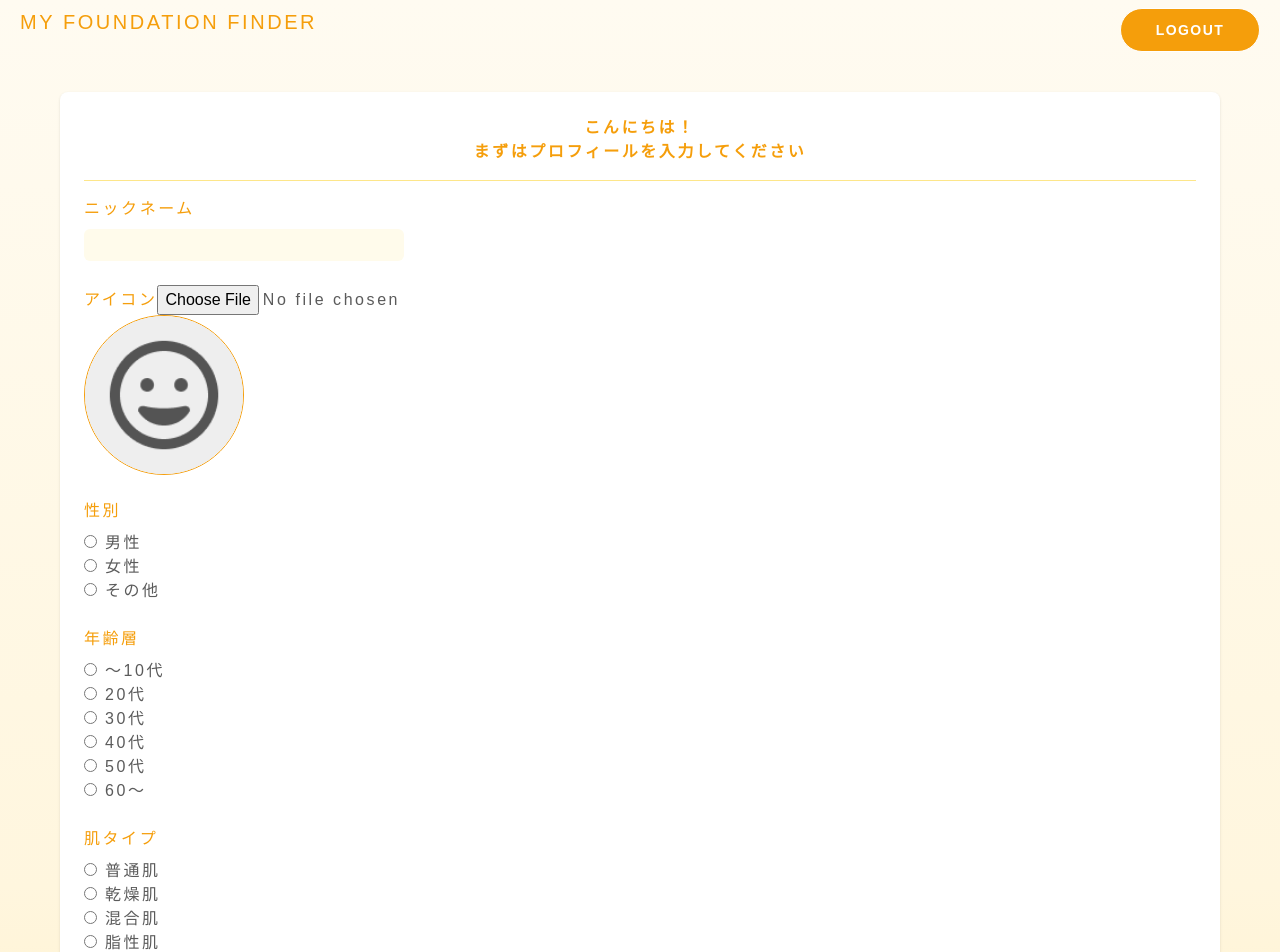
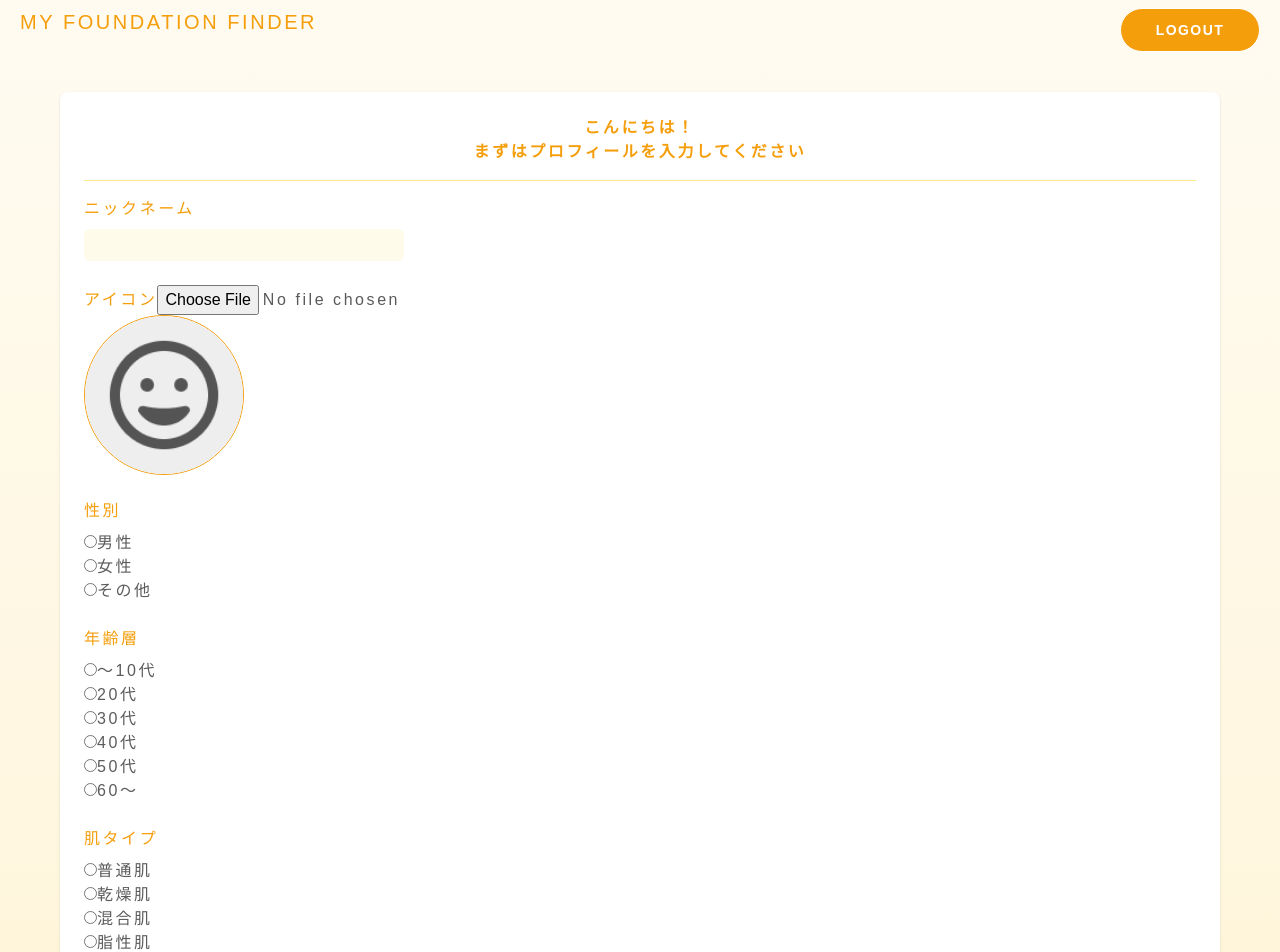
Before and after one commit to nsmuy/my-original-app, a Next.js app: page /mypage in a window 1280 px wide. Shown: the top 952 px of the page. Built offline with nearby package versions, Linux system fonts and the light colour scheme; no server answers; the database is empty; sample sign-in values are in the browser's storage.

Commit message:
ラジオボタンコンポーネントの共通化

```diff
--- a/src/app/comparison/page.tsx
+++ b/src/app/comparison/page.tsx
@@ -1,6 +1,6 @@
 "use client"
 
-import React, { useEffect, useState } from 'react';
+import React, { useState } from 'react';
 import { useAuthContext } from '../../auth/AuthContext'
 import { useRouter } from 'next/navigation';
 import useLoginGuard from '@/auth/useLoginGuard';
--- a/src/app/reviews/create/page.tsx
+++ b/src/app/reviews/create/page.tsx
@@ -68,13 +68,17 @@ const CreateReview = () => {
         if(user) {
           const userRef = doc(db, "userProfiles", user.uid);
           const userDocSnap = await getDoc(userRef);
+
+          if(userDocSnap.data()) {
             setUserInfo({
               ...userInfo,
               id: user.uid,
               age: userDocSnap.data()?.age,
               gender: userDocSnap.data()?.gender,
               skinType: userDocSnap.data()?.skinType,
-          })
+            });
+          }
+          return;
         }
       }
 
--- a/src/components/mypage/AgeRadioButton.tsx
+++ /dev/null
@@ -1,26 +0,0 @@
-import React from 'react'
-import { UserProfile } from '@/types/UserProfile'
-
-type AgeRadioButtonProps = {
-  age: {label: string, value: string}
-  inputUserProfile: Omit<UserProfile, 'id'>
-  setInputUserProfile: React.Dispatch<React.SetStateAction<Omit<UserProfile, 'id'>>>
-}
-
-const AgeRadioButton = ({age, inputUserProfile, setInputUserProfile}: AgeRadioButtonProps) => {
-  return (
-    <div>
-      <input
-        type="radio"
-        id={age.label}
-        name="age"
-        value={age.value}
-        checked={inputUserProfile?.age === age.value}
-        onChange={() => setInputUserProfile({ ...inputUserProfile, age: age.value as UserProfile['age'] })}
-      />
-      <label htmlFor={age.label} className='ml-2'>{age.value}</label>
-    </div>
-  )
-}
-
-export default AgeRadioButton
--- a/src/components/mypage/RegisterUserProfile.tsx
+++ b/src/components/mypage/RegisterUserProfile.tsx
@@ -9,9 +9,7 @@ import { getDownloadURL, getStorage, ref, uploadBytes } from "firebase/storage";
 import defaultIcon from "@/assets/userIcon_default.png";
 import Image from "next/image";
 import { ageOptions, genderOptions, skinTypeOptions } from "@/constants/userData";
-import GenderRadioButton from "./GenderRadioButton";
-import AgeRadioButton from "./AgeRadioButton";
-import SkinTypeRadioButton from "./SkinTypeRadioButton";
+import UserProfileOptionButton from "./UserProfileOptionButton";
 
 type RegisterUserProfileProps = {
   setIsFirstVisit: React.Dispatch<React.SetStateAction<boolean>>;
@@ -108,22 +106,39 @@ const RegisterUserProfile = ({ setIsFirstVisit }: RegisterUserProfileProps) => {
           <div>
             <p className="mb-2 text-amber-500">性別</p>
             {genderOptions.map((gender) => (
-              <GenderRadioButton key={gender.label} gender={gender} inputUserProfile={inputUserProfile} setInputUserProfile={setInputUserProfile} />
+              <UserProfileOptionButton
+                key={gender.label}
+                option={gender}
+                name="gender"
+                inputUserProfile={inputUserProfile}
+                setInputUserProfile={setInputUserProfile}
+              />
             ))}
           </div>
 
           <div>
             <p className="mb-2 text-amber-500">年齢層</p>
             {ageOptions.map((age) => (
-              <AgeRadioButton key={age.label} age={age} inputUserProfile={inputUserProfile} setInputUserProfile={setInputUserProfile} />
+              <UserProfileOptionButton
+                key={age.label}
+                option={age}
+                name="age"
+                inputUserProfile={inputUserProfile}
+                setInputUserProfile={setInputUserProfile}
+              />
             ))}
           </div>
 
           <div>
             <p className="mb-2 text-amber-500">肌タイプ</p>
-
             {skinTypeOptions.map((skinType) => (
-              <SkinTypeRadioButton key={skinType.label} skinType={skinType} inputUserProfile={inputUserProfile} setInputUserProfile={setInputUserProfile} />
+              <UserProfileOptionButton
+                key={skinType.label}
+                option={skinType}
+                name="skinType"
+                inputUserProfile={inputUserProfile}
+                setInputUserProfile={setInputUserProfile}
+              />
             ))}
           </div>
 
--- a/src/components/mypage/SkinTypeRadioButton.tsx
+++ /dev/null
@@ -1,26 +0,0 @@
-import React from 'react'
-import { UserProfile } from '@/types/UserProfile';
-
-type SkinTypeRadioButtonProps = {
-  skinType: {label: string, value: string}
-  inputUserProfile: Omit<UserProfile, 'id'>
-  setInputUserProfile: React.Dispatch<React.SetStateAction<Omit<UserProfile, 'id'>>>
-}
-
-const SkinTypeRadioButton = ({skinType, inputUserProfile, setInputUserProfile}: SkinTypeRadioButtonProps) => {
-  return (
-    <div>
-      <input
-        type="radio"
-        id={skinType.label}
-        name="skinType"
-        value={skinType.value}
-        checked={inputUserProfile?.skinType === skinType.value}
-        onChange={() => setInputUserProfile({ ...inputUserProfile, skinType: skinType.value as UserProfile['skinType'] })}
-      />
-      <label htmlFor={skinType.label} className='ml-2'>{skinType.value}</label>
-    </div>
-  )
-}
-
-export default SkinTypeRadioButton
--- /dev/null
+++ b/src/components/mypage/UserProfileOptionButton.tsx
@@ -0,0 +1,27 @@
+import React from 'react'
+import { UserProfile } from '@/types/UserProfile'
+
+type UserProfileOptionButtonProps = {
+  option: {label: string, value: string},
+  name: 'age' | 'gender' | 'skinType',
+  inputUserProfile: Omit<UserProfile, 'id'>,
+  setInputUserProfile: React.Dispatch<React.SetStateAction<Omit<UserProfile, 'id'>>>
+}
+
+const UserProfileOptionButton = ({ option, name, inputUserProfile, setInputUserProfile }: UserProfileOptionButtonProps) => {
+  return (
+    <div>
+      <input
+        type="radio"
+        id={option.label}
+        name={name}
+        value={option.value}
+        checked={inputUserProfile[name] === option.value}
+        onChange={(e) => setInputUserProfile({ ...inputUserProfile, [name]: e.target.value })}
+      />
+      <label htmlFor={option.value}>{option.value}</label>
+    </div>
+  );
+};
+
+export default UserProfileOptionButton
--- a/src/components/mypage/UserProfileRadioButton.tsx
+++ /dev/null
@@ -1,27 +0,0 @@
-import React from 'react'
-import { UserProfile } from '@/types/UserProfile'
-
-type UserProfileRadioButtonProps = {
-  profileAttribute: 'age' | 'gender' | 'skinType';
-  option: {label: string, value: string};
-  inputUserProfile: Omit<UserProfile, 'id'>;
-  setInputUserProfile: React.Dispatch<React.SetStateAction<Omit<UserProfile, 'id'>>>
-}
-
-const UserProfileRadioButton = ({profileAttribute, option, inputUserProfile, setInputUserProfile}: UserProfileRadioButtonProps) => {
-  return (
-    <div>
-    <input
-      type="radio"
-      id={option.label}
-      name={profileAttribute}
-      value={option.value}
-      checked={inputUserProfile[profileAttribute] === option.value}
-      onChange={() => setInputUserProfile({ ...inputUserProfile, [profileAttribute]: option.value })}
-    />
-    <label htmlFor={option.label} className='ml-2'>{option.value}</label>
-  </div>
-  )
-}
-
-export default UserProfileRadioButton
```
Also changed, not shown: src/constants/userData.js (+24 -0 lines). Lines whose indentation alone changed are shown as unchanged.
